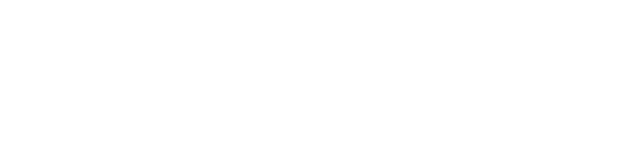
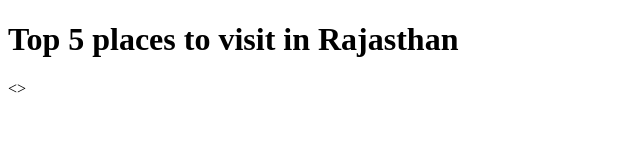
Before and after one commit to STL-WomenPlus-WebDev-March2023/js-assignment-4-html-me-something-Sonal2808, a website: page index.html in a window 1280 px wide. Shown: the whole page, without its empty margins (0-640 px from the left). Drawn offline with Linux system fonts and the light colour scheme.

Commit message:
Finished work on HTML page

```diff
--- a/index.html
+++ b/index.html
@@ -1,8 +1,12 @@
 <!DOCTYPE html>
 <html>
    <head>
+      <title>Sonal Sharma-Top 5 places to visit in Rajasthan</title>
    </head>
    <body>
-      <!-- Write your HTML in this file! -->
+      <header>
+         <h1>Top 5 places to visit in Rajasthan</h1>
+      </header>
+      <>
    </body>
 </html>
```
